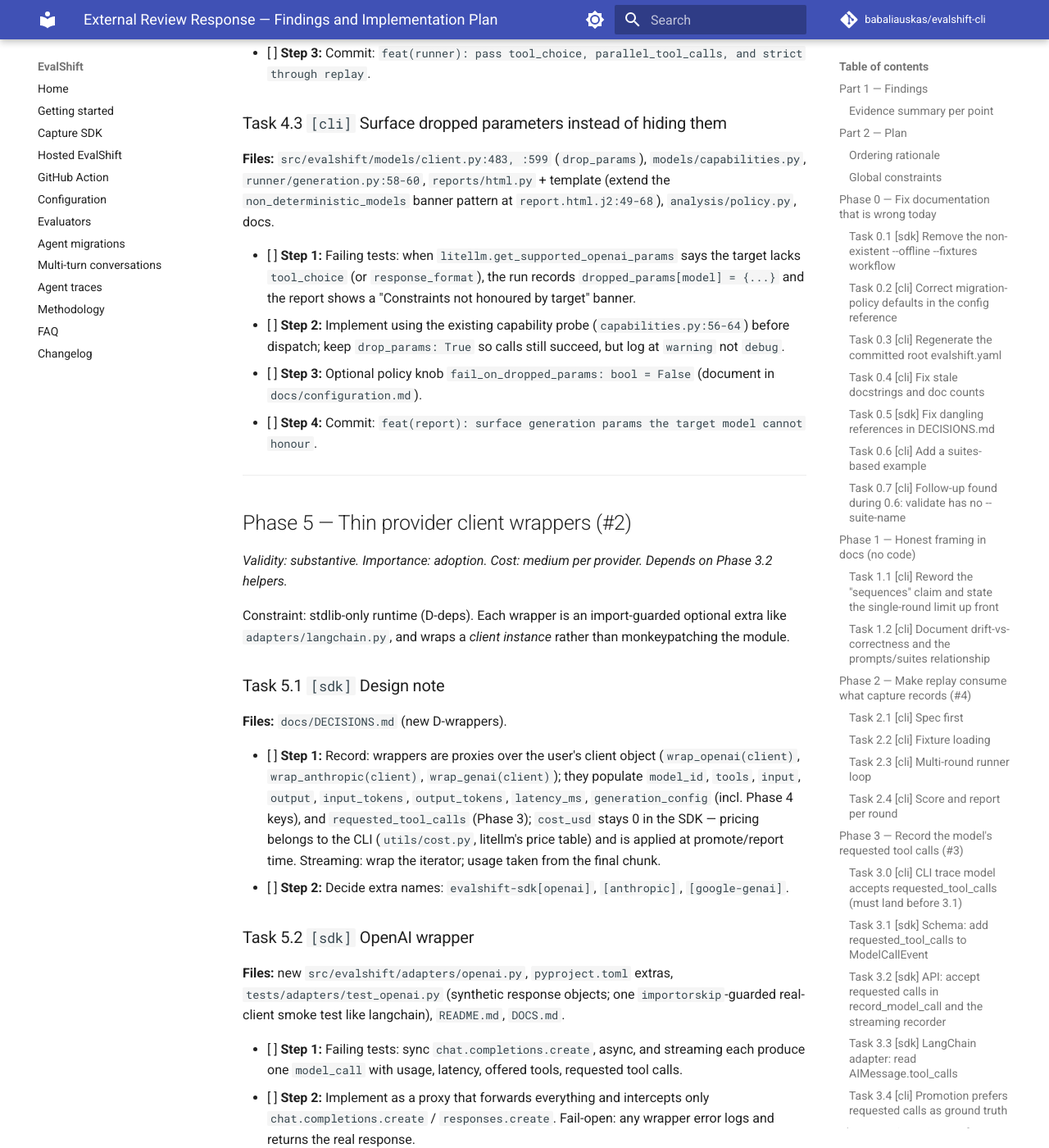
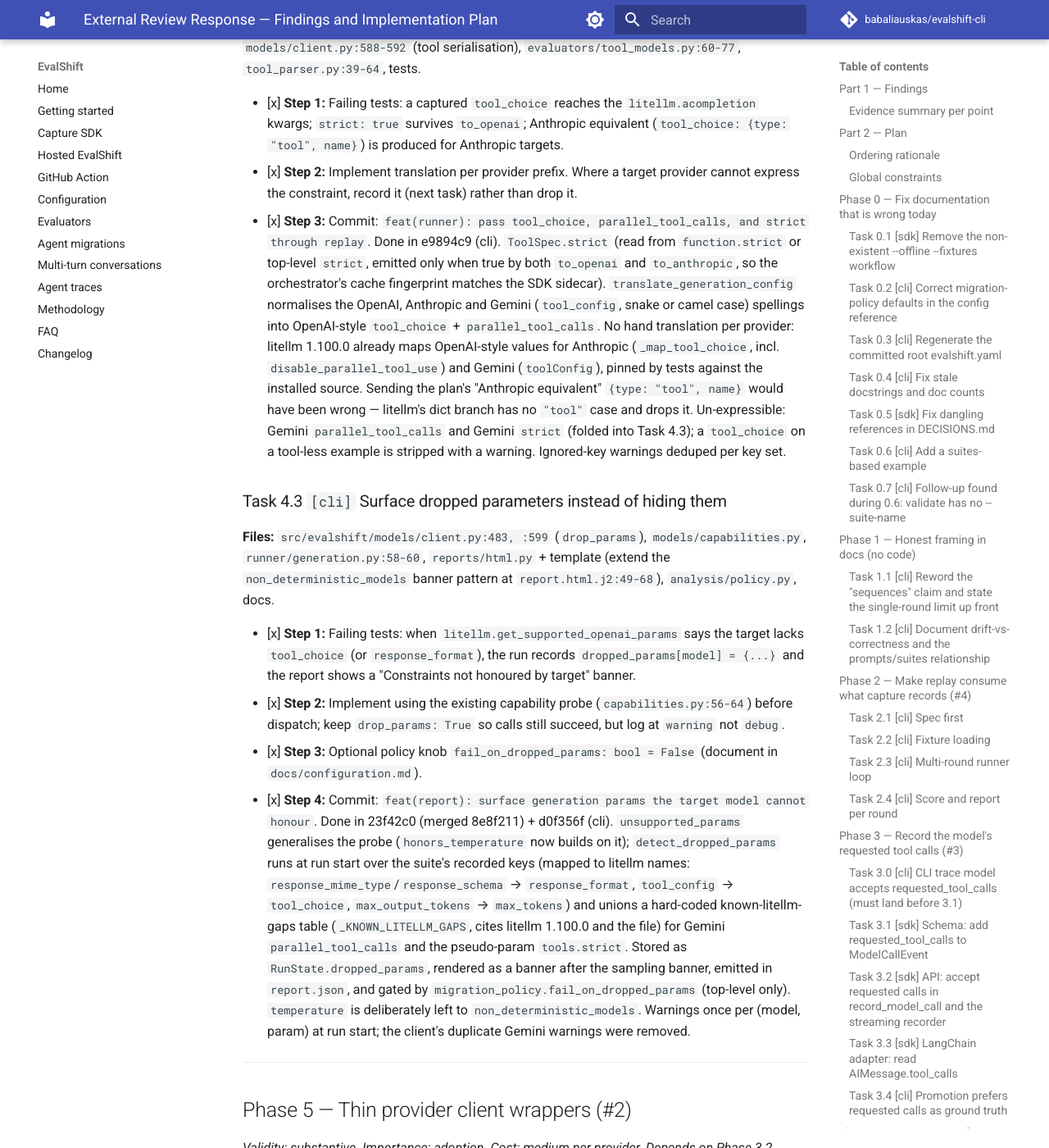
Before and after one commit to babaliauskas/evalshift-cli, an MkDocs documentation site: the page built from docs/superpowers/plans/2026-09-08-external-review-response.md, in a window 1280 px wide and 1400 px high, scrolled down 13448 px. Shown: the whole window at 82% size. Built offline with MkDocs 1.6.1 and Material for MkDocs 9.7.7, drawn with Linux system fonts in a browser that asks for light colours; comment, search, counter and statistics services are not loaded; some of the changed text lies outside the part shown.

Commit message:
docs(plan): Phase 4 done — tool_choice, parallel_tool_calls and strict replayed; dropped params surfaced
Co-Authored-By: Claude Fable 5.1 <noreply@anthropic.com>
Claude-Session: https://claude.ai/code/session_014dB797jsqzukksfEHZ59jK

```diff
--- a/docs/superpowers/plans/2026-09-08-external-review-response.md
+++ b/docs/superpowers/plans/2026-09-08-external-review-response.md
@@ -305,26 +305,29 @@ Contract (both repos, verbatim): `requested_tool_calls: list[RequestedToolCall]
 
 **Files:** `src/evalshift/capture/generation.py:28-36` (`GENERATION_KEYS`), `adapters/langchain.py:101` (`_generation_config`), `capture/toolset.py` (strict flag on OpenAI function shape survives normalisation?), tests, `DOCS.md`.
 
-- [ ] **Step 1:** Failing tests: `sanitize_generation_config({"tool_choice": ..., "parallel_tool_calls": False})` keeps both; a toolset with `function.strict: true` fingerprints differently from one without.
-- [ ] **Step 2:** Extend `GENERATION_KEYS`; verify `normalize_tools` does not prune `strict` (`DECISIONS.md:309-310` says it never prunes keys — add a test that locks that in).
-- [ ] **Step 3:** Commit: `feat(capture): record tool_choice, parallel_tool_calls, and strict schemas`.
+- [x] **Step 1:** Failing tests: `sanitize_generation_config({"tool_choice": ..., "parallel_tool_calls": False})` keeps both; a toolset with `function.strict: true` fingerprints differently from one without.
+- [x] **Step 2:** Extend `GENERATION_KEYS`; verify `normalize_tools` does not prune `strict` (`DECISIONS.md:309-310` says it never prunes keys — add a test that locks that in).
+- [x] **Step 3:** Commit: `feat(capture): record tool_choice, parallel_tool_calls, and strict schemas`.
+  Done in 781bf46 + 387f975 (sdk). The premise of Step 2 was wrong: `normalize_tools` *did* prune `strict` (it rebuilt every tool from name/description/parameters; D-toolset's "never prunes" is about `input_schema`). Contract, mirrored verbatim in the CLI: the canonical tool dict gains `"strict": true` only when the source declared it (OpenAI `function.strict` or top-level `strict`), so every existing fingerprint is byte-identical. `GENERATION_KEYS` also gains Gemini's `tool_config`; `jsonable` duck-types `model_dump` so a `ToolConfig` lands as a dict. No schema or sidecar version bump (additive optional key in a content-addressed file). LangChain adapter needed no change.
 
 ### Task 4.2 `[cli]` Carry those params through replay
 
 **Files:** `src/evalshift/runner/generation.py:18-20` (`_HANDLED_KEYS`), `models/client.py:588-592` (tool serialisation), `evaluators/tool_models.py:60-77`, `tool_parser.py:39-64`, tests.
 
-- [ ] **Step 1:** Failing tests: a captured `tool_choice` reaches the `litellm.acompletion` kwargs; `strict: true` survives `to_openai`; Anthropic equivalent (`tool_choice: {type: "tool", name}`) is produced for Anthropic targets.
-- [ ] **Step 2:** Implement translation per provider prefix. Where a target provider cannot express the constraint, record it (next task) rather than drop it.
-- [ ] **Step 3:** Commit: `feat(runner): pass tool_choice, parallel_tool_calls, and strict through replay`.
+- [x] **Step 1:** Failing tests: a captured `tool_choice` reaches the `litellm.acompletion` kwargs; `strict: true` survives `to_openai`; Anthropic equivalent (`tool_choice: {type: "tool", name}`) is produced for Anthropic targets.
+- [x] **Step 2:** Implement translation per provider prefix. Where a target provider cannot express the constraint, record it (next task) rather than drop it.
+- [x] **Step 3:** Commit: `feat(runner): pass tool_choice, parallel_tool_calls, and strict through replay`.
+  Done in e9894c9 (cli). `ToolSpec.strict` (read from `function.strict` or top-level `strict`, emitted only when true by both `to_openai` and `to_anthropic`, so the orchestrator's cache fingerprint matches the SDK sidecar). `translate_generation_config` normalises the OpenAI, Anthropic and Gemini (`tool_config`, snake or camel case) spellings into OpenAI-style `tool_choice` + `parallel_tool_calls`. No hand translation per provider: litellm 1.100.0 already maps OpenAI-style values for Anthropic (`_map_tool_choice`, incl. `disable_parallel_tool_use`) and Gemini (`toolConfig`), pinned by tests against the installed source. Sending the plan's "Anthropic equivalent" `{type: "tool", name}` would have been wrong — litellm's dict branch has no `"tool"` case and drops it. Un-expressible: Gemini `parallel_tool_calls` and Gemini `strict` (folded into Task 4.3); a `tool_choice` on a tool-less example is stripped with a warning. Ignored-key warnings deduped per key set.
 
 ### Task 4.3 `[cli]` Surface dropped parameters instead of hiding them
 
 **Files:** `src/evalshift/models/client.py:483, :599` (`drop_params`), `models/capabilities.py`, `runner/generation.py:58-60`, `reports/html.py` + template (extend the `non_deterministic_models` banner pattern at `report.html.j2:49-68`), `analysis/policy.py`, docs.
 
-- [ ] **Step 1:** Failing tests: when `litellm.get_supported_openai_params` says the target lacks `tool_choice` (or `response_format`), the run records `dropped_params[model] = {...}` and the report shows a "Constraints not honoured by target" banner.
-- [ ] **Step 2:** Implement using the existing capability probe (`capabilities.py:56-64`) before dispatch; keep `drop_params: True` so calls still succeed, but log at `warning` not `debug`.
-- [ ] **Step 3:** Optional policy knob `fail_on_dropped_params: bool = False` (document in `docs/configuration.md`).
-- [ ] **Step 4:** Commit: `feat(report): surface generation params the target model cannot honour`.
+- [x] **Step 1:** Failing tests: when `litellm.get_supported_openai_params` says the target lacks `tool_choice` (or `response_format`), the run records `dropped_params[model] = {...}` and the report shows a "Constraints not honoured by target" banner.
+- [x] **Step 2:** Implement using the existing capability probe (`capabilities.py:56-64`) before dispatch; keep `drop_params: True` so calls still succeed, but log at `warning` not `debug`.
+- [x] **Step 3:** Optional policy knob `fail_on_dropped_params: bool = False` (document in `docs/configuration.md`).
+- [x] **Step 4:** Commit: `feat(report): surface generation params the target model cannot honour`.
+  Done in 23f42c0 (merged 8e8f211) + d0f356f (cli). `unsupported_params` generalises the probe (`honors_temperature` now builds on it); `detect_dropped_params` runs at run start over the suite's recorded keys (mapped to litellm names: `response_mime_type`/`response_schema` → `response_format`, `tool_config` → `tool_choice`, `max_output_tokens` → `max_tokens`) and unions a hard-coded known-litellm-gaps table (`_KNOWN_LITELLM_GAPS`, cites litellm 1.100.0 and the file) for Gemini `parallel_tool_calls` and the pseudo-param `tools.strict`. Stored as `RunState.dropped_params`, rendered as a banner after the sampling banner, emitted in `report.json`, and gated by `migration_policy.fail_on_dropped_params` (top-level only). `temperature` is deliberately left to `non_deterministic_models`. Warnings once per (model, param) at run start; the client's duplicate Gemini warnings were removed.
 
 ---
 
@@ -439,4 +442,5 @@ Options already named by the author:
 | 2026-09-08 | — | Plan written from verified findings. |
 | 2026-09-08 | 0.1–0.6 | Phase 0 complete. cli: a2c8f24, cef4c85, 1861439, 54ff55f. sdk: 647e09f, 7853167. Found and logged Task 0.7 (validate lacks --suite-name). |
 | 2026-09-09 | 6.1–6.2 | Phase 6 done out of order (before 2–4, at the maintainer's request). cli: 3dbf245, 1e1de65, 5da36c1, d9c4eba. sdk: ea54c0a. Version bump deferred to the 0.14.0 release commit. |
+| 2026-09-09 | 4.1–4.3 | Phase 4 complete, run as three parallel Opus agents (sdk; cli main; cli worktree for 4.3) plus one follow-up to fold the Gemini gaps into `dropped_params`. sdk: 781bf46, 387f975. cli: e9894c9, 23f42c0, 8e8f211 (merge), d0f356f. End-to-end verified with the dev SDK: an OpenAI-shaped strict tool + `tool_choice: required` + `parallel_tool_calls: false` capture promotes with those keys and a `strict: true` sidecar; `translate_generation_config` emits both; `detect_dropped_params` reports `['parallel_tool_calls', 'tools.strict']` for a Gemini target and nothing for Anthropic. Open: `validate --suite-name` (Task 0.7) still missing; the capture-first example still records executed-only until SDK 0.4.0 ships. |
 | 2026-09-09 | 3.0–3.4 | Phase 3 complete, run as three parallel Opus agents (cli; sdk core; sdk helpers in a worktree) then one for LangChain. cli: 6b8f210, 76a8c43, 3222b6a. sdk: aad7a21, ba8bffa, ff7a272, d69d397, 19964ee, 836ea92. Task 3.0 added: the CLI's `extra="forbid"` trace model must accept the field before the SDK writes it. End-to-end verified with the dev SDK: 2.1.0 envelopes with requested calls promote with `promotion_source: requested`. Open: whole-capture fallback when only some model calls carry the field (per-round hybrid considered, not done); capture-first example still records executed-only until SDK 0.4.0 ships the kwarg. |
```
